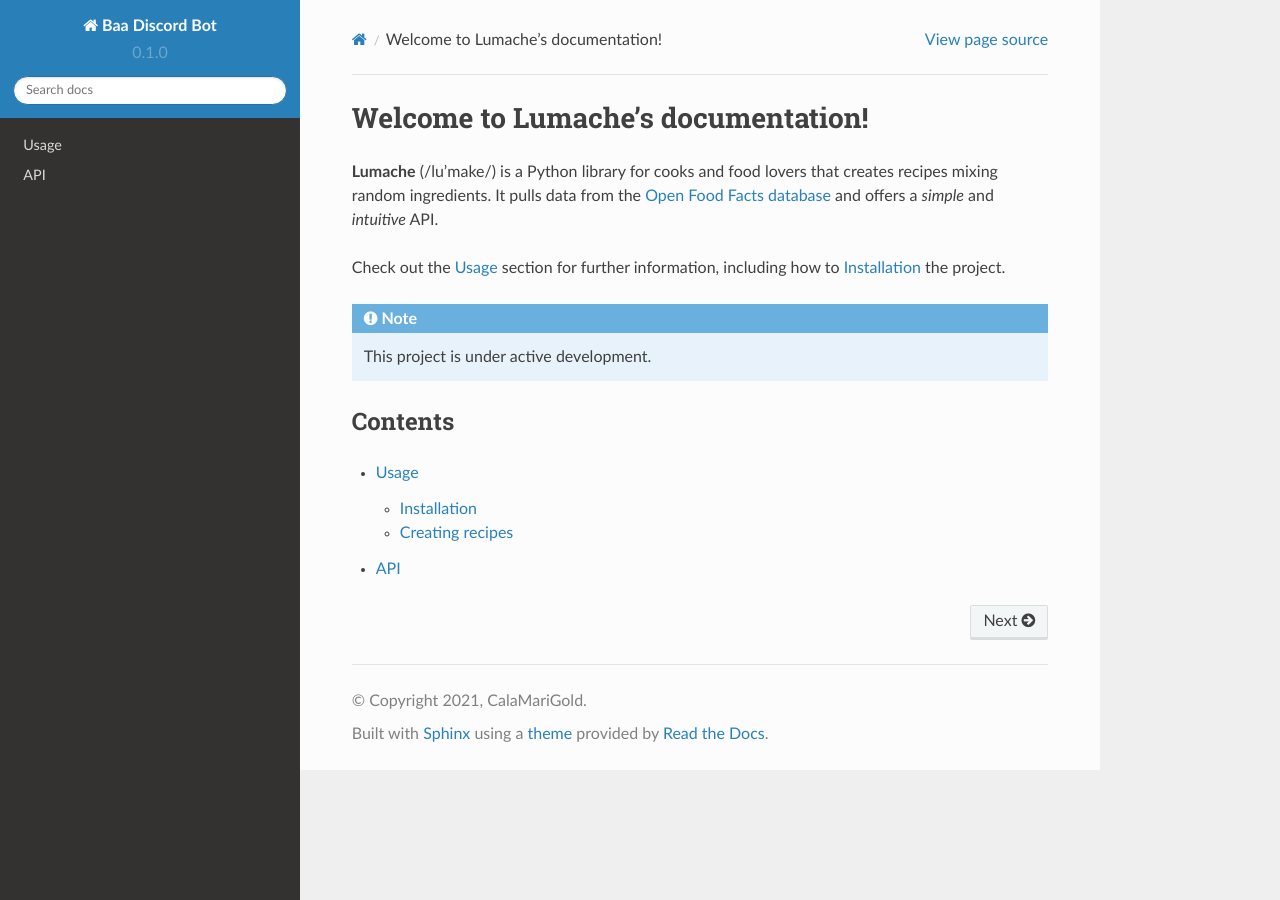
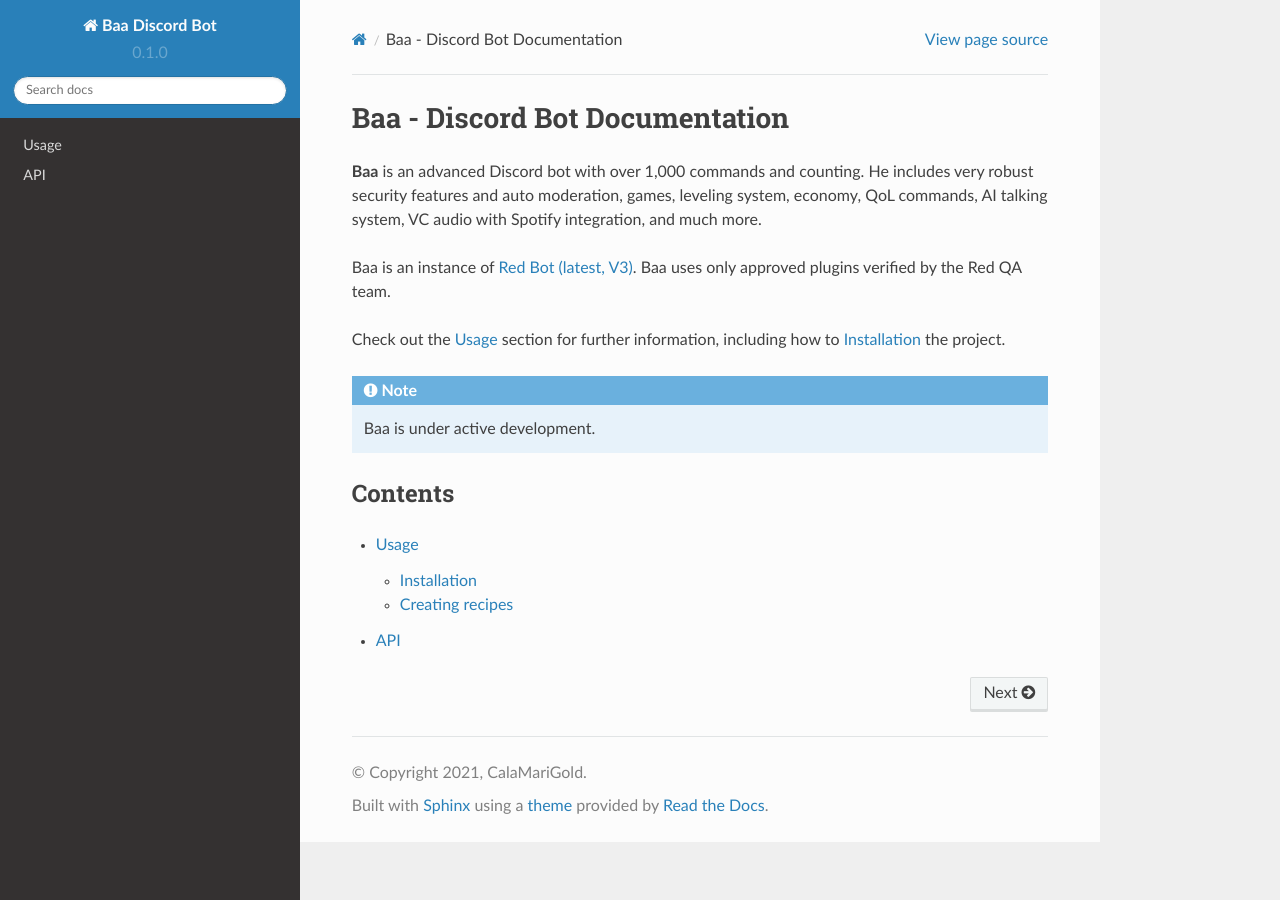
Before and after one commit to CalaMariGold/Baa-User-Manual, a Sphinx documentation site: the page built from docs/source/index.rst, in a window 1280 px wide. Built offline with Sphinx 7.4.7 and the Read the Docs theme 2.0.0, drawn with Linux system fonts in a browser that asks for light colours.

Commit message:
Update index.rst

```diff
--- a/docs/source/index.rst
+++ b/docs/source/index.rst
@@ -1,17 +1,16 @@
-Welcome to Lumache's documentation!
+Baa - Discord Bot Documentation
 ===================================
 
-**Lumache** (/lu'make/) is a Python library for cooks and food lovers
-that creates recipes mixing random ingredients.
-It pulls data from the `Open Food Facts database <https://world.openfoodfacts.org/>`_
-and offers a *simple* and *intuitive* API.
+**Baa** is an advanced Discord bot with over 1,000 commands and counting. He includes very robust security features and auto moderation, games, leveling system, economy, QoL commands, AI talking system, VC audio with Spotify integration, and much more.
+
+Baa is an instance of  `Red Bot (latest, V3) <https://github.com/Cog-Creators/Red-DiscordBot/>`_. Baa uses only approved plugins verified by the Red QA team.
 
 Check out the :doc:`usage` section for further information, including
 how to :ref:`installation` the project.
 
 .. note::
 
-   This project is under active development.
+   Baa is under active development.
 
 Contents
 --------
```
